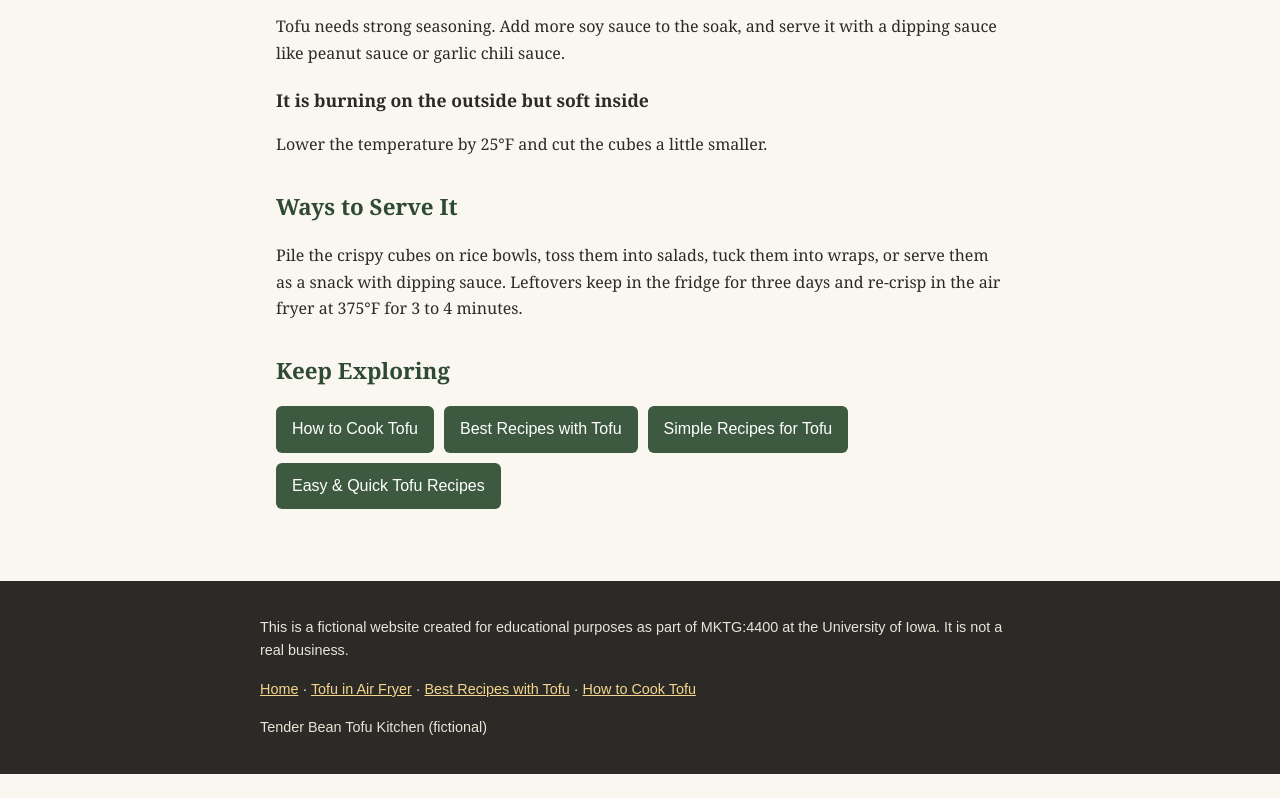
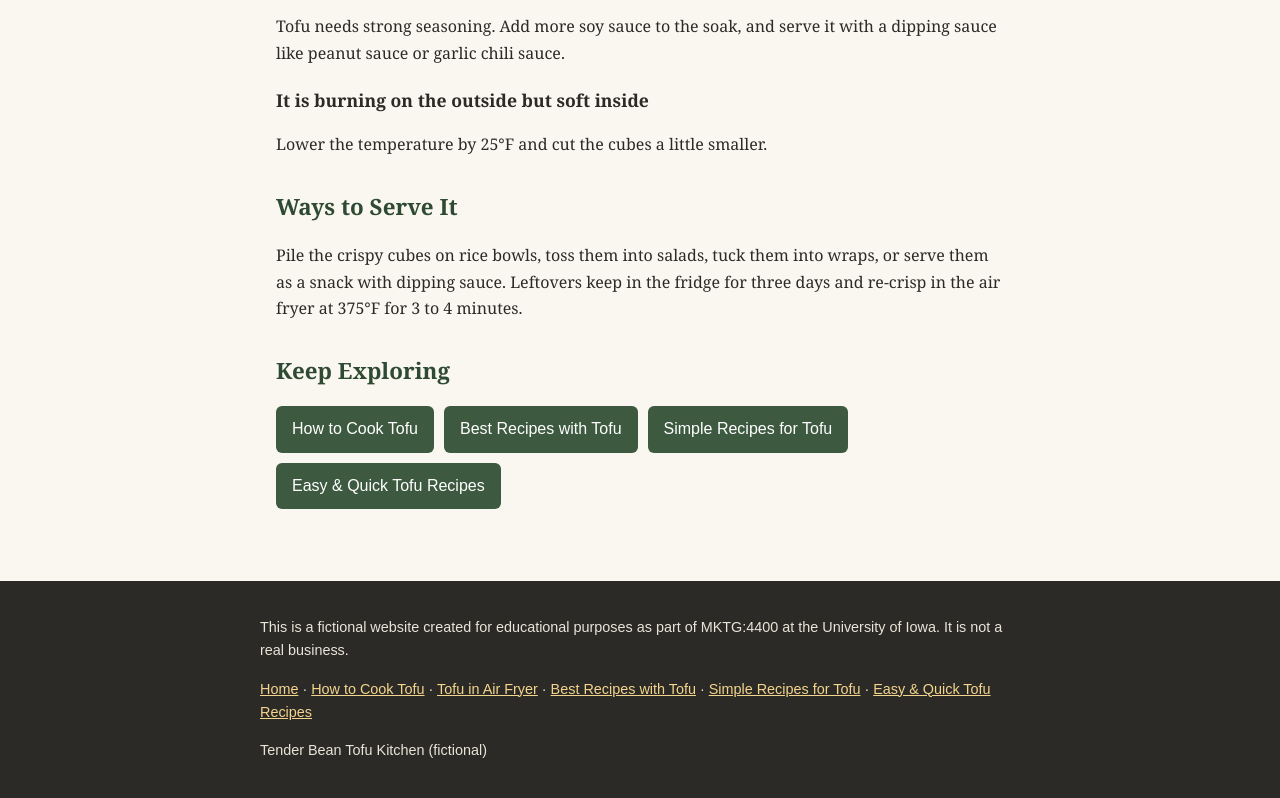
Before and after one commit to oliviab2026/tofu-guide, a plain HTML site: page tofu-in-air-fryer.html in a window 1280 px wide. Shown: the part 2538-3336 px from the top of the page. Before the commit the page ends 3312 px from the top, so only its background shows below. Drawn offline with Linux system fonts and the light colour scheme.

Commit message:
Revise footer navigation links in tofu-in-air-fryer.html
Updated footer navigation links for better organization and added new links.

```diff
--- a/tofu-in-air-fryer.html
+++ b/tofu-in-air-fryer.html
@@ -124,7 +124,7 @@ footer a{color:#f4d58d}
 <footer>
 <div class="inner">
 <p>This is a fictional website created for educational purposes as part of MKTG:4400 at the University of Iowa. It is not a real business.</p>
-<p><a href="index.html">Home</a> · <a href="tofu-in-air-fryer.html">Tofu in Air Fryer</a> · <a href="best-recipes-with-tofu.html">Best Recipes with Tofu</a> · <a href="how-to-cook-tofu.html">How to Cook Tofu</a></p>
+<p><a href="index.html">Home</a> · <a href="how-to-cook-tofu.html">How to Cook Tofu</a> · <a href="tofu-in-air-fryer.html">Tofu in Air Fryer</a> · <a href="best-recipes-with-tofu.html">Best Recipes with Tofu</a> · <a href="simple-recipe-for-tofu.html">Simple Recipes for Tofu</a> · <a href="easy-quick-tofu-recipes.html">Easy & Quick Tofu Recipes</a></p>
 <p>Tender Bean Tofu Kitchen (fictional)</p>
 </div>
 </footer>
```
